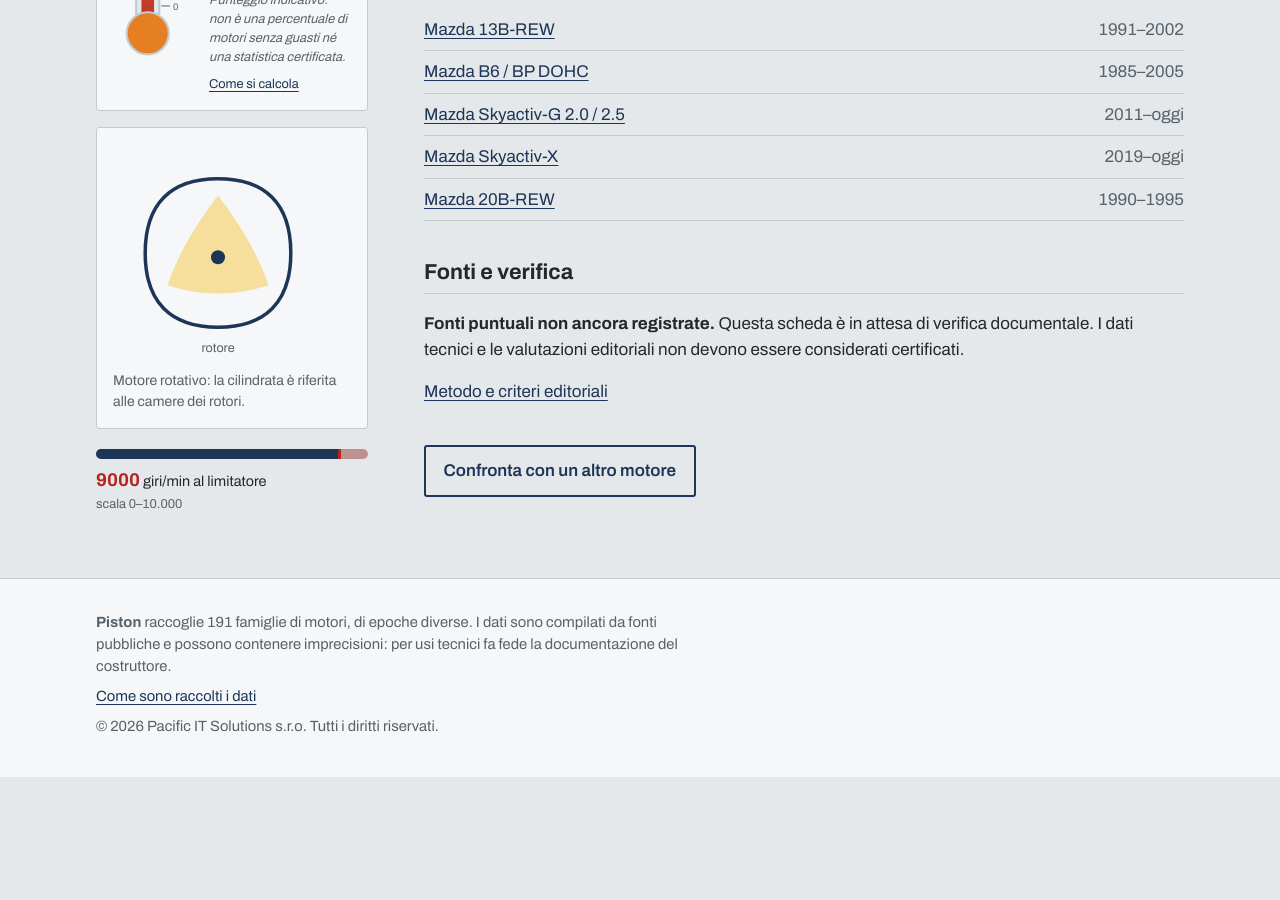
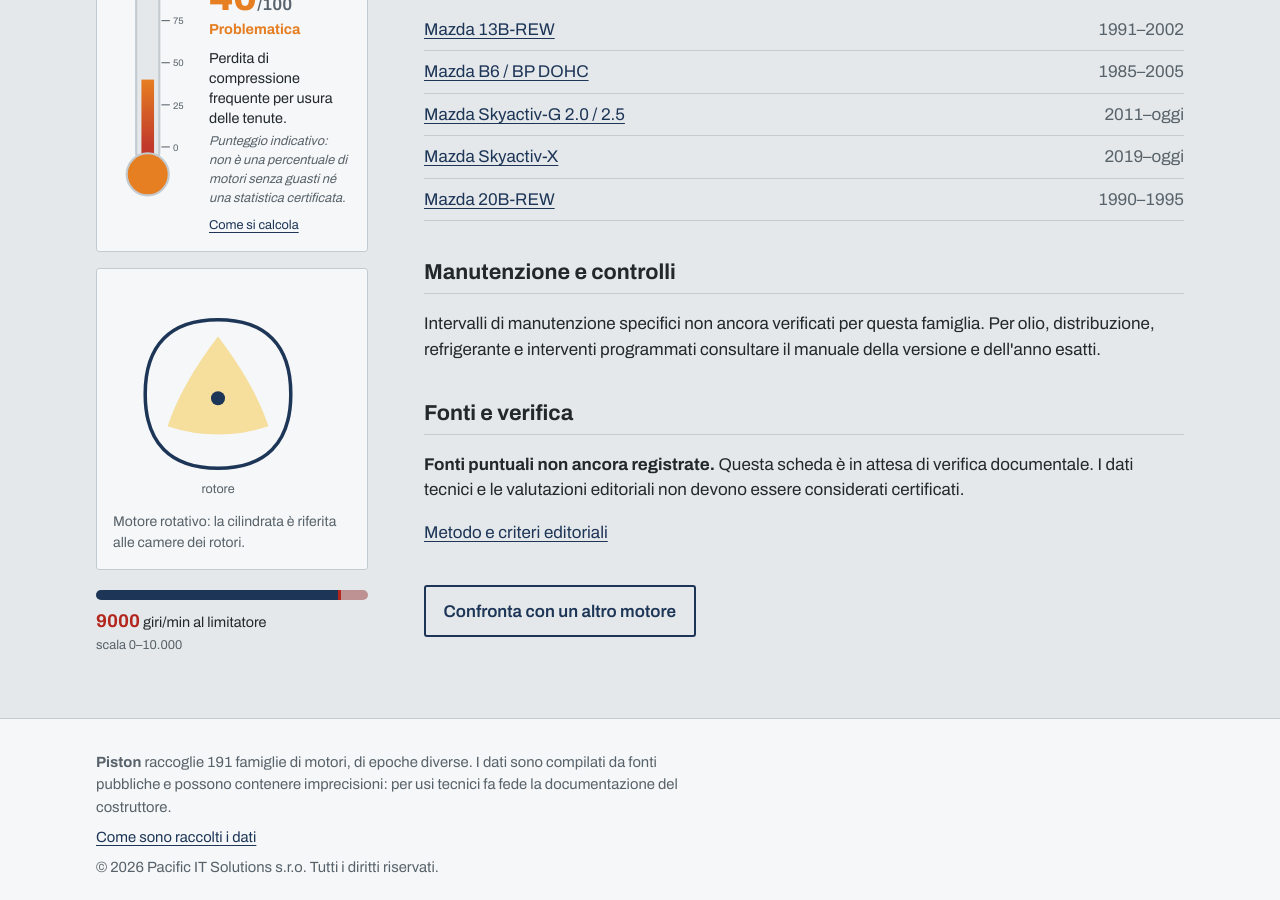
Before and after one commit to anomaly73bit/piston, a Jekyll site: the page built from _motori/mazda-renesis.md, in a window 1280 px wide and 900 px high, scrolled down 2315 px. Built offline with Jekyll 4.4.1, drawn with Linux system fonts in a browser that asks for light colours; before the commit the page ends 3092 px from its top, so only the background shows below that.

Commit message:
Add evidence-aware maintenance section and clarify source verification

```diff
--- a/_layouts/motore.html
+++ b/_layouts/motore.html
@@ -152,10 +152,18 @@
       </section>
       {% endif %}
 
+      <section aria-labelledby="t-manutenzione" class="manutenzione-scheda">
+        <h2 id="t-manutenzione">Manutenzione e controlli</h2>
+        {% if m.manutenzione and m.manutenzione.size > 0 %}
+        <ul>{% for voce in m.manutenzione %}<li>{{ voce }}</li>{% endfor %}</ul>
+        {% else %}
+        <p>Intervalli di manutenzione specifici non ancora verificati per questa famiglia. Per olio, distribuzione, refrigerante e interventi programmati consultare il manuale della versione e dell'anno esatti.</p>
+        {% endif %}
+      </section>
       <section aria-labelledby="t-fonti" class="fonti-scheda">
         <h2 id="t-fonti">Fonti e verifica</h2>
         {% if m.fonti and m.fonti.size > 0 %}
-        <p>Riferimenti documentali associati a questa scheda. La presenza di una fonte non garantisce automaticamente la verifica di ogni singola versione.</p>
+        <p><strong>Fonti registrate · verifica dei singoli dati non necessariamente completata.</strong> Riferimenti documentali associati a questa scheda. La presenza di una fonte non garantisce automaticamente la verifica di ogni singola versione.</p>
         <ul>{% for f in m.fonti %}<li><a href="{{ f.url | escape }}" rel="noopener noreferrer">{{ f.titolo | escape }}</a>{% if f.nota %} — {{ f.nota | escape }}{% endif %}</li>{% endfor %}</ul>
         {% else %}
         <p><strong>Fonti puntuali non ancora registrate.</strong> Questa scheda è in attesa di verifica documentale. I dati tecnici e le valutazioni editoriali non devono essere considerati certificati.</p>
```
